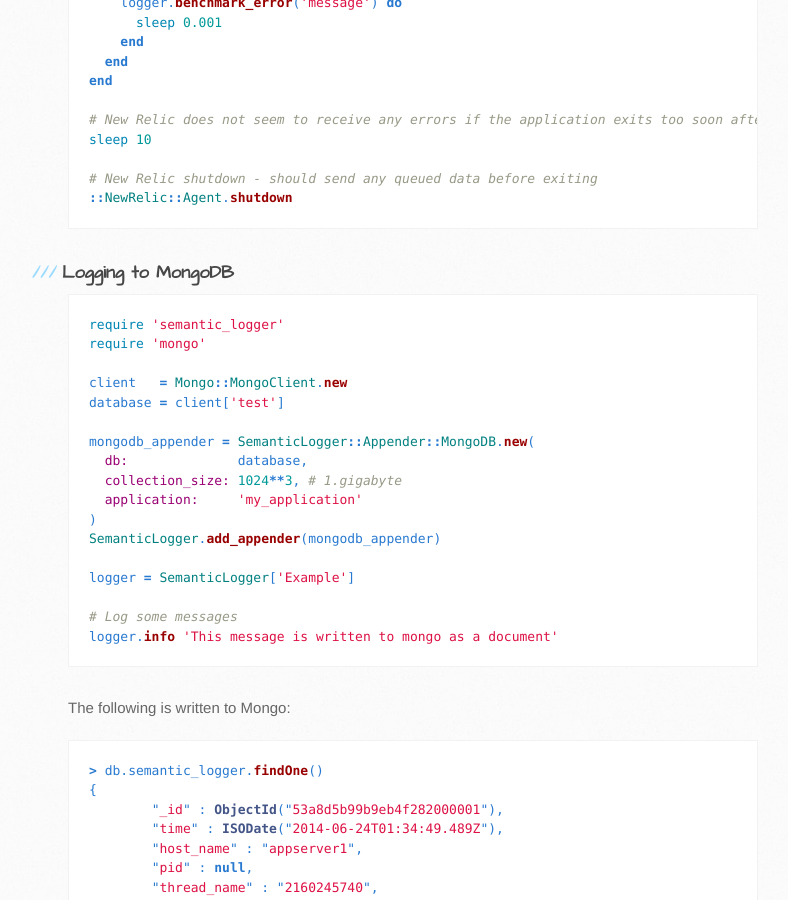
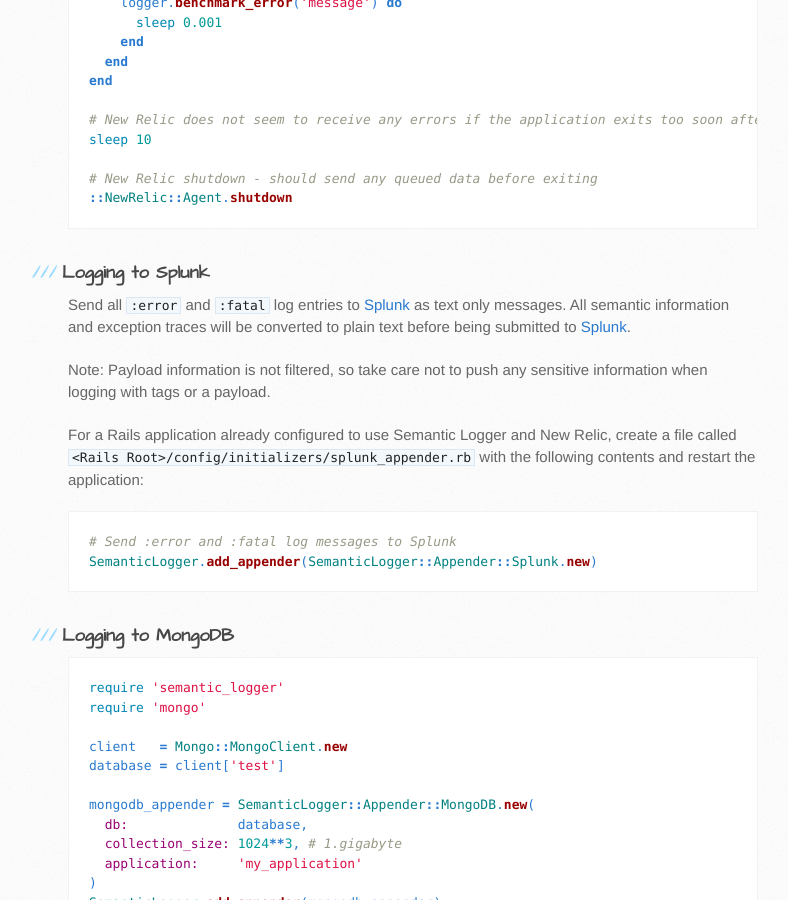
Before and after one commit to reidmorrison/semantic_logger, a Jekyll site: the page built from appenders.md, in a window 1280 px wide and 900 px high, scrolled down 2396 px. Shown: the whole window, without its empty margins (102-890 px from the left). Built offline with Jekyll 4.4.1, drawn with Linux system fonts in a browser that asks for light colours; Markdown is read by kramdown in place of the engine named in the settings.

Commit message:
Add Splunk Appender

````diff
--- a/appenders.md
+++ b/appenders.md
@@ -120,6 +120,24 @@ sleep 10
 ::NewRelic::Agent.shutdown
 ```
 
+### Logging to Splunk
+
+Send all `:error` and `:fatal` log entries to [Splunk](http://www.splunk.com) as text only messages.
+All semantic information and exception traces will be converted to plain
+text before being submitted to [Splunk](http://www.splunk.com).
+
+Note: Payload information is not filtered, so take care not to push any sensitive
+information when logging with tags or a payload.
+
+For a Rails application already configured to use Semantic Logger and New Relic,
+create a file called `<Rails Root>/config/initializers/splunk_appender.rb` with
+the following contents and restart the application:
+
+```ruby
+# Send :error and :fatal log messages to Splunk
+SemanticLogger.add_appender(SemanticLogger::Appender::Splunk.new)
+```
+
 ### Logging to MongoDB
 
 ```ruby
````
